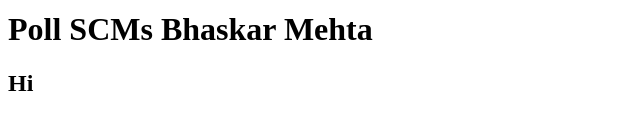
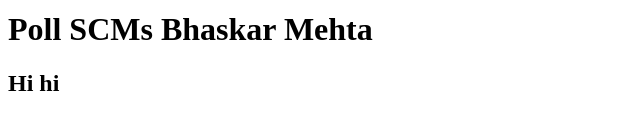
Before and after one commit to bhaskarmehta/AngularProjectDeployment, an Angular app: page / in a window 1280 px wide. Shown: the part 354-484 px from the top of the page, without its empty margins (0-640 px from the left). Built offline with nearby package versions, Linux system fonts and the light colour scheme.

Commit message:
Update app.component.html

```diff
--- a/src/app/app.component.html
+++ b/src/app/app.component.html
@@ -6,4 +6,4 @@
 <h1> Automation is happening  </h1>
 <h1> We are done tthe </h1>
 <h1> Poll SCMs Bhaskar Mehta</h1>
-<h2> Hi </h2>
+<h2> Hi hi </h2>
```
